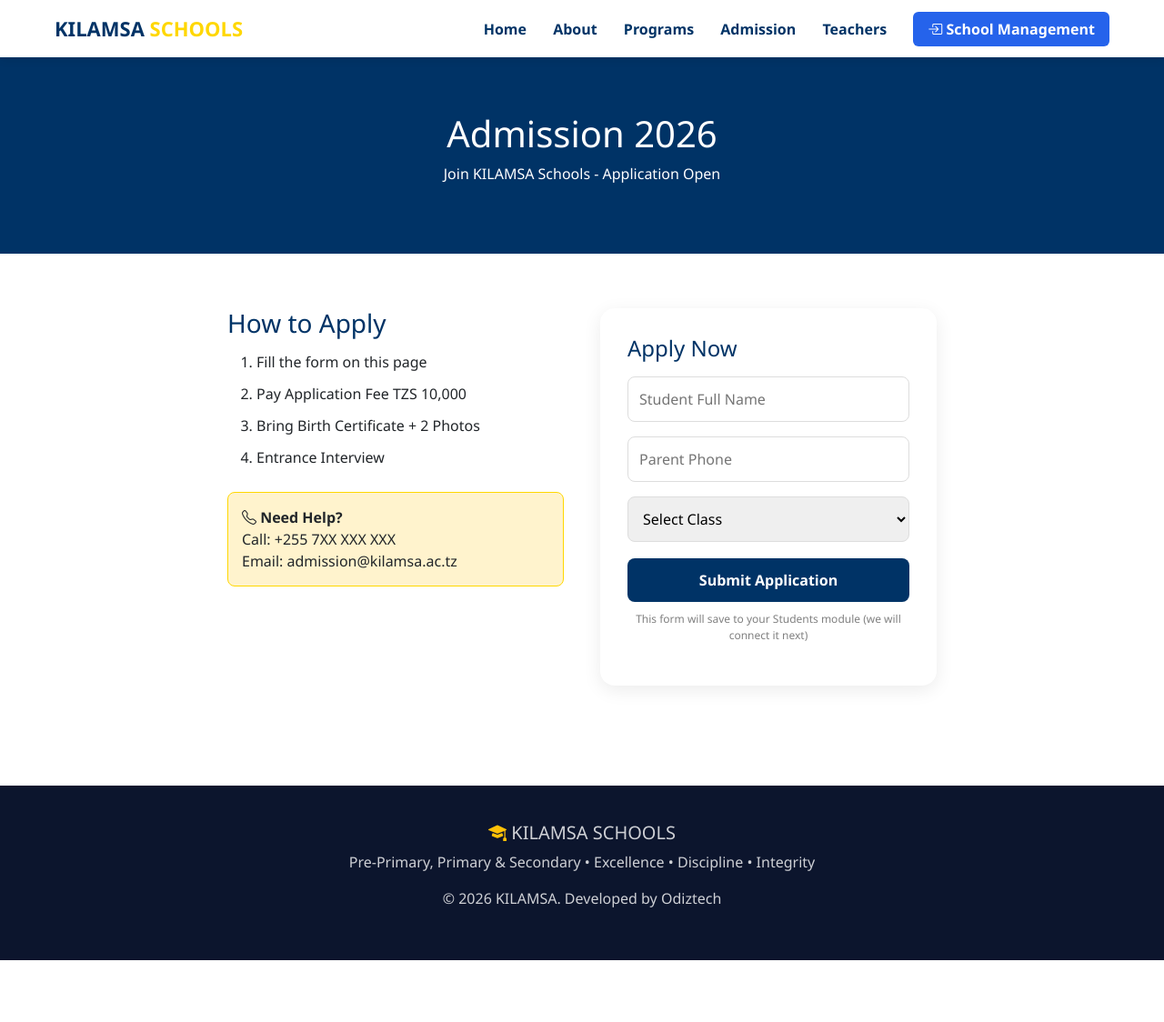
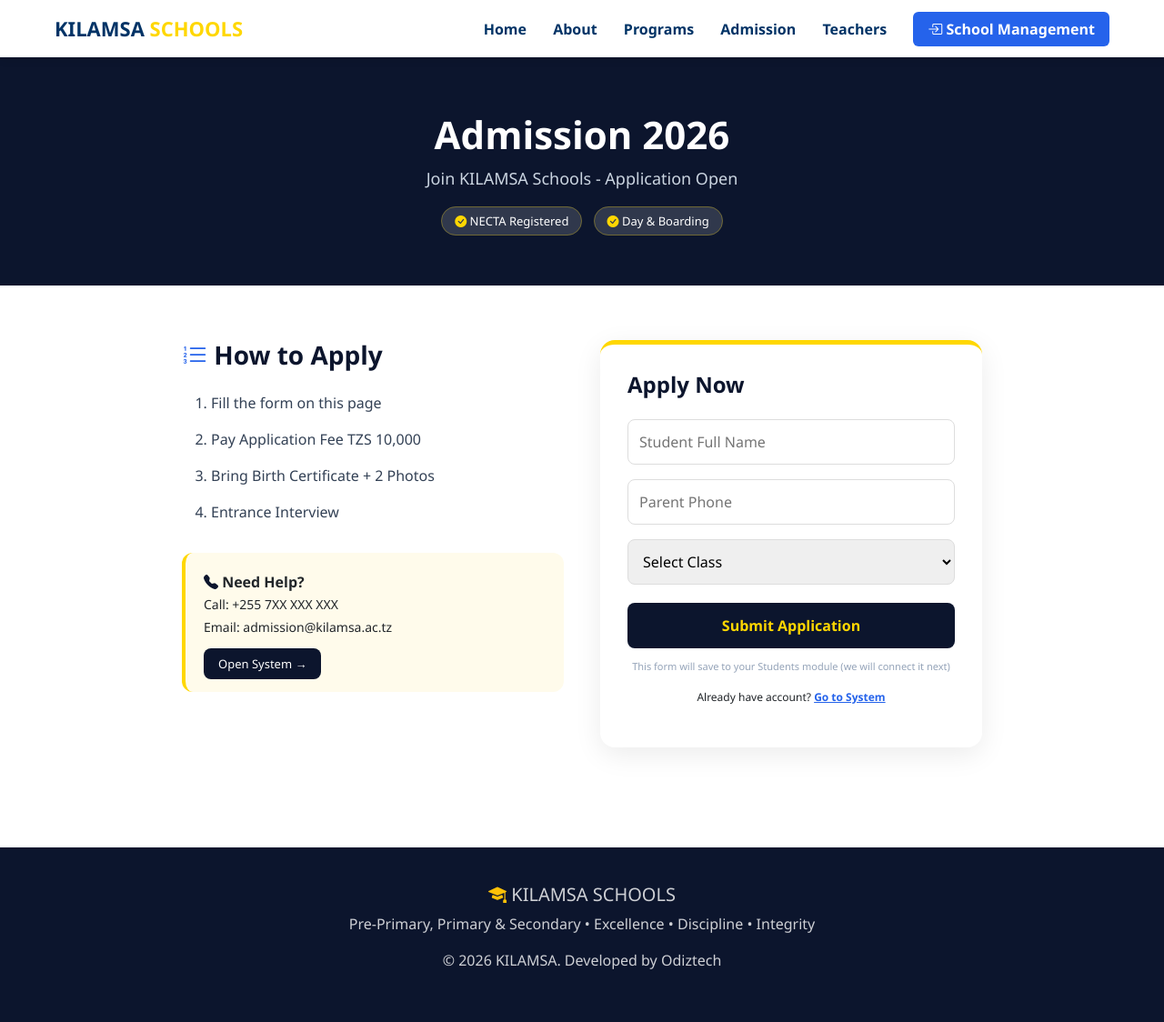
Before and after one commit to owdenlwimiko9-ux/the_system, a Django app: page /admission/ in a window 1280 px wide. Shown: the part 37-1161 px from the top of the page at 91% size. Before the commit the page ends 1093 px from the top, so only its background shows below. Run offline with Django 5.2, Linux system fonts and the light colour scheme.

Commit message:
admission new tab

```diff
--- a/website/templates/website/admission.html
+++ b/website/templates/website/admission.html
@@ -1,34 +1,55 @@
 {% extends 'base_public.html' %}
 {% block content %}
-<div style="background:#003366; color:white; padding:60px; text-align:center;">
-    <h1>Admission 2026</h1>
-    <p>Join KILAMSA Schools - Application Open</p>
+<div style="background:#0c152d; color:white; padding:60px; text-align:center;">
+    <h1 style="font-size:42px; font-weight:bold;">Admission 2026</h1>
+    <p style="font-size:18px; color:#cbd5e1; margin-top:10px;">Join KILAMSA Schools - Application Open</p>
+    <div style="margin-top:20px;">
+        <span style="background:rgba(255,255,255,0.15); padding:6px 14px; border-radius:20px; font-size:13px; border:1px solid rgba(255,215,0,0.3);"><i class="bi bi-check-circle-fill" style="color:#FFD700;"></i> NECTA Registered</span>
+        <span style="background:rgba(255,255,255,0.15); padding:6px 14px; border-radius:20px; font-size:13px; border:1px solid rgba(255,215,0,0.3); margin-left:8px;"><i class="bi bi-check-circle-fill" style="color:#FFD700;"></i> Day & Boarding</span>
+    </div>
 </div>
-<div style="padding:60px; max-width:900px; margin:auto; display:grid; grid-template-columns:1fr 1fr; gap:40px;">
+
+<div style="padding:60px; max-width:1000px; margin:auto; display:grid; grid-template-columns:1fr 1fr; gap:40px;">
     <div>
-        <h3 style="color:#003366;">How to Apply</h3>
-        <ol style="line-height:2.2;">
+        <h3 style="color:#0c152d; font-weight:bold;"><i class="bi bi-list-ol" style="color:#2563eb;"></i> How to Apply</h3>
+        <ol style="line-height:2.5; margin-top:15px; color:#334155;">
             <li>Fill the form on this page</li>
             <li>Pay Application Fee TZS 10,000</li>
             <li>Bring Birth Certificate + 2 Photos</li>
             <li>Entrance Interview</li>
         </ol>
-        <div style="background:#fff3cd; padding:15px; border-radius:8px; margin-top:20px; border:1px solid #FFD700;">
-            <b><i class="bi bi-telephone"></i> Need Help?</b><br>Call: +255 7XX XXX XXX<br>Email: admission@kilamsa.ac.tz
+        <div style="background:#fffbeb; padding:20px; border-radius:12px; margin-top:25px; border-left:4px solid #FFD700;">
+            <b><i class="bi bi-telephone-fill" style="color:#0c152d;"></i> Need Help?</b><br>
+            <span style="font-size:14px; line-height:1.8;">
+            Call: +255 7XX XXX XXX<br>
+            Email: admission@kilamsa.ac.tz
+            </span>
+            <div style="margin-top:15px;">
+                <a href="/login/" target="_blank" rel="noopener" style="text-decoration:none; background:#0c152d; color:white; padding:8px 16px; border-radius:8px; font-size:13px;">Open System →</a>
+            </div>
         </div>
     </div>
-    <div style="background:white; padding:30px; border-radius:16px; box-shadow:0 5px 20px rgba(0,0,0,0.08);">
-        <h4 style="color:#003366;">Apply Now</h4>
-        <form method="post">
+
+    <div style="background:white; padding:30px; border-radius:16px; box-shadow:0 8px 30px rgba(0,0,0,0.08); border-top:5px solid #FFD700;">
+        <h4 style="color:#0c152d; font-weight:bold;">Apply Now</h4>
+        <form method="post" style="margin-top:15px;">
             {% csrf_token %}
-            <input type="text" placeholder="Student Full Name" style="width:100%; padding:12px; margin:8px 0; border-radius:8px; border:1px solid #ddd;">
-            <input type="text" placeholder="Parent Phone" style="width:100%; padding:12px; margin:8px 0; border-radius:8px; border:1px solid #ddd;">
-            <select style="width:100%; padding:12px; margin:8px 0; border-radius:8px; border:1px solid #ddd;">
-                <option>Select Class</option><option>Pre-Primary</option><option>Primary</option><option>Form 1</option><option>Form 5</option>
+            <input type="text" name="full_name" placeholder="Student Full Name" required style="width:100%; padding:12px; margin:8px 0; border-radius:8px; border:1px solid #ddd;">
+            <input type="text" name="parent_phone" placeholder="Parent Phone" required style="width:100%; padding:12px; margin:8px 0; border-radius:8px; border:1px solid #ddd;">
+            <select name="class_name" required style="width:100%; padding:12px; margin:8px 0; border-radius:8px; border:1px solid #ddd;">
+                <option value="">Select Class</option>
+                <option>Baby Class</option>
+                <option>Pre-Primary</option>
+                <option>Primary (1-7)</option>
+                <option>Form 1-4</option>
+                <option>Form 5-6</option>
             </select>
-            <button type="submit" style="width:100%; background:#003366; color:white; padding:12px; border:none; border-radius:8px; font-weight:bold; margin-top:10px;">Submit Application</button>
+            <button type="submit" style="width:100%; background:#0c152d; color:#FFD700; padding:13px; border:none; border-radius:8px; font-weight:bold; margin-top:12px; cursor:pointer;">Submit Application</button>
         </form>
-        <p style="font-size:12px; text-align:center; margin-top:10px; color:gray;">This form will save to your Students module (we will connect it next)</p>
+        <p style="font-size:11px; text-align:center; margin-top:12px; color:#94a3b8;">This form will save to your Students module (we will connect it next)</p>
+        <p style="font-size:12px; text-align:center; margin-top:8px;">
+            Already have account? <a href="/login/" target="_blank" rel="noopener" style="color:#2563eb; font-weight:bold;">Go to System</a>
+        </p>
     </div>
 </div>
 {% endblock %}
```
